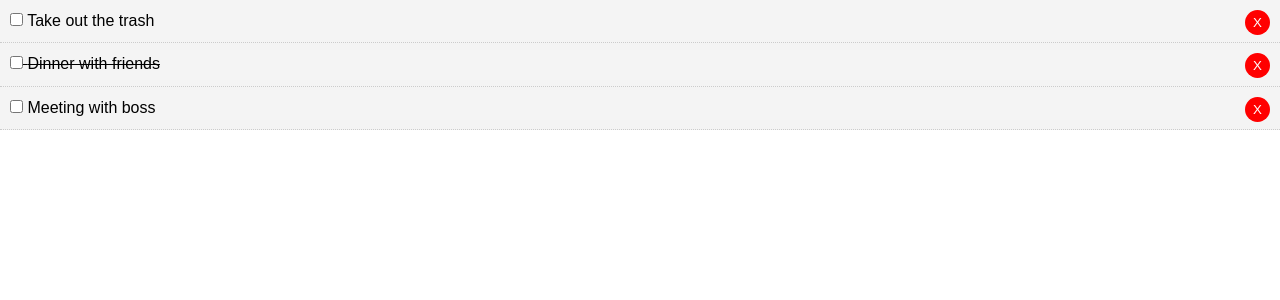
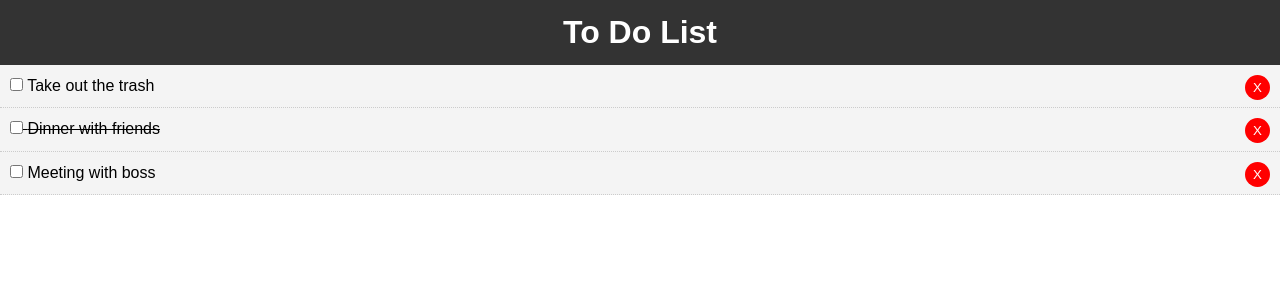
Before and after one commit to RachaelWhitefield/ReactToDo, a React (Create React App) app in the folder todo/: page / in a window 1280 px wide. Shown: the top 300 px of the page. Built offline with nearby package versions, Linux system fonts and the light colour scheme.

Commit message:
added header component and styling

```diff
--- a/todo/src/App.js
+++ b/todo/src/App.js
@@ -1,4 +1,5 @@
 import React, { Component} from 'react';
+import Header from "./components/layout/Header";
 import Todos from "./components/Todos";
 import './App.css';
 
@@ -36,13 +37,15 @@ class App extends Component {
 
   // Delete Todo
   delTodo = (id) => {
-    console.log(id)
+    // console.log(id)
+    this.setState({ todos: [...this.state.todos.filter(todo => todo.id!== id)] });
   }
 
   render() {
     // console.log(this.state.todos)
     return (
       <div className="App>">
+        <Header />
         <Todos todos={this.state.todos} markComplete={this.markComplete} delTodo={this.delTodo} />
       </div>
     );
--- /dev/null
+++ b/todo/src/components/layout/Header.js
@@ -0,0 +1,23 @@
+import React from "react";
+
+function Header() {
+    return(
+        <header style={headerStyle}>
+            <h1>To Do List</h1>
+        </header>
+    )
+}
+
+
+const headerStyle = {
+    background: "#333",
+    color: "#fff",
+    textAlign: "center",
+    padding: "10px"
+}
+
+
+
+
+
+export default Header;
```
